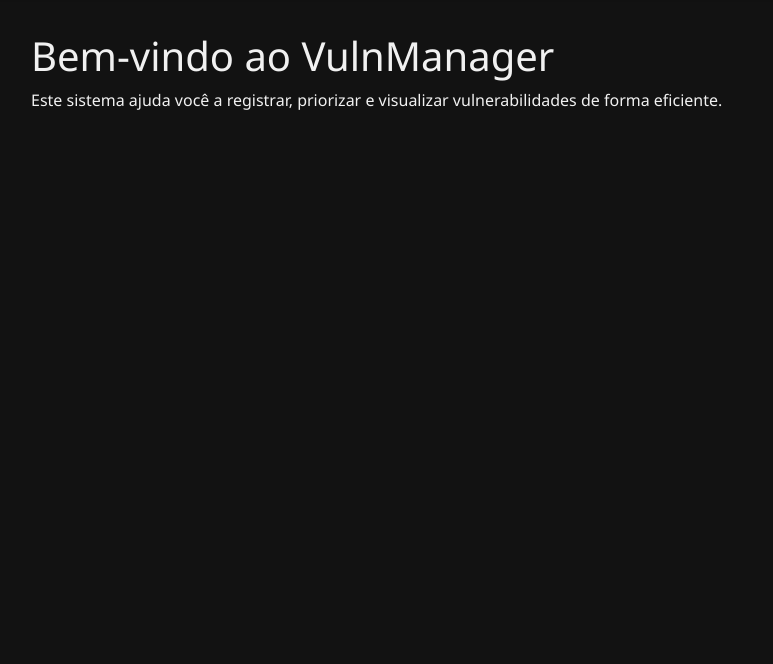
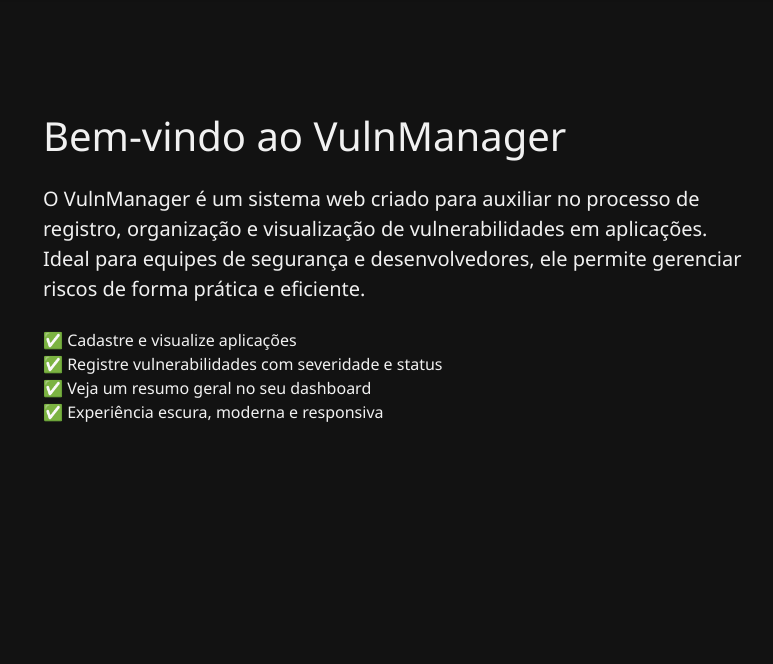
Before and after one commit to domssilva/unigran-tcc-app, a Flask app: page / in a window 1280 px wide. Shown: the part 56-720 px from the top of the page, without its empty margins (51-824 px from the left). Run offline with Flask 3, Linux system fonts and the light colour scheme.

Commit message:
update: index.html content

```diff
--- a/app/templates/index.html
+++ b/app/templates/index.html
@@ -1,8 +1,21 @@
 {% extends "base.html" %}
 
-{% block title %}Início - VulnManager{% endblock %}
+{% block title %}Início{% endblock %}
 
 {% block content %}
-    <h1>Bem-vindo ao VulnManager</h1>
-    <p>Este sistema ajuda você a registrar, priorizar e visualizar vulnerabilidades de forma eficiente.</p>
+<div class="container mt-5">
+    <h1 class="mb-4">Bem-vindo ao VulnManager</h1>
+
+    <p class="lead text-light mb-4" style="max-width: 700px;">
+        O <strong>VulnManager</strong> é um sistema web criado para auxiliar no processo de registro, organização e visualização de vulnerabilidades em aplicações.
+        Ideal para equipes de segurança e desenvolvedores, ele permite gerenciar riscos de forma prática e eficiente.
+    </p>
+
+    <ul class="list-unstyled text-light">
+        <li>✅ Cadastre e visualize aplicações</li>
+        <li>✅ Registre vulnerabilidades com severidade e status</li>
+        <li>✅ Veja um resumo geral no seu dashboard</li>
+        <li>✅ Experiência escura, moderna e responsiva</li>
+    </ul>
+</div>
 {% endblock %}
```
